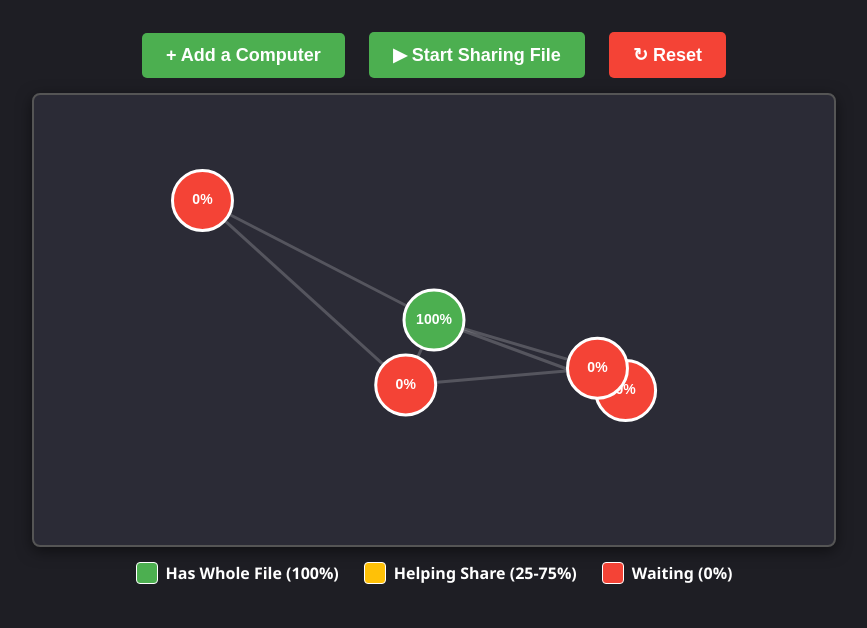
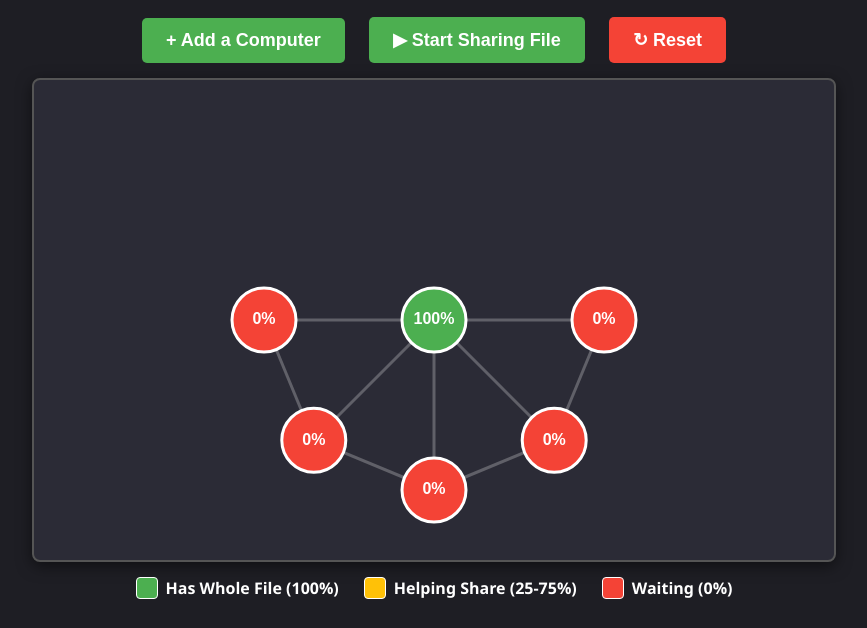
Before and after one commit to LuHa19/P-2-P, a plain HTML site: page index.html in a window 1280 px wide. Shown: the part 172-800 px from the top of the page, without its empty margins (206-1073 px from the left). Drawn offline with Linux system fonts and the light colour scheme.

Commit message:
Adjust canvas height and node connection logic

```diff
--- a/index.html
+++ b/index.html
@@ -57,7 +57,7 @@
     <button id="resetBtn">↻ Reset</button>
 </div>
 
-<canvas id="networkCanvas" width="800" height="450"></canvas>
+<canvas id="networkCanvas" width="800" height="480"></canvas>
 
 <div class="legend">
     <div class="legend-item"><div class="color-box" style="background: #4CAF50;"></div> Has Whole File (100%)</div>
@@ -72,7 +72,7 @@
     let nodes = [];
     let edges = [];
     let packets = [];
-    const maxNodes = 10; // Kept smaller for a cleaner look
+    const maxNodes = 9; // 1 center seeder + 8 outer leechers
     let animationId;
     let isSharing = false;
 
@@ -84,7 +84,7 @@
             this.status = 'empty';
             this.chunks = 0;
             this.maxChunks = 4; // Simplified to 4 easy steps (25%, 50%, 75%, 100%)
-            this.radius = 30; // Made larger for visibility
+            this.radius = 32; // Kept large for visibility
         }
         draw() {
             ctx.beginPath();
@@ -102,7 +102,7 @@
             ctx.stroke();
 
             ctx.fillStyle = '#fff';
-            ctx.font = 'bold 14px Arial';
+            ctx.font = 'bold 16px Arial';
             ctx.textAlign = 'center';
             ctx.textBaseline = 'middle';
 
@@ -121,7 +121,7 @@
             ctx.beginPath();
             ctx.moveTo(this.node1.x, this.node1.y);
             ctx.lineTo(this.node2.x, this.node2.y);
-            ctx.strokeStyle = 'rgba(255, 255, 255, 0.2)';
+            ctx.strokeStyle = 'rgba(255, 255, 255, 0.25)';
             ctx.lineWidth = 3;
             ctx.stroke();
         }
@@ -141,7 +141,7 @@
             const x = this.source.x + (this.target.x - this.source.x) * this.progress;
             const y = this.source.y + (this.target.y - this.source.y) * this.progress;
             ctx.beginPath();
-            ctx.arc(x, y, 8, 0, Math.PI * 2); // Bigger packet
+            ctx.arc(x, y, 8, 0, Math.PI * 2);
             ctx.fillStyle = '#00BCD4';
             ctx.fill();
             ctx.strokeStyle = '#fff';
@@ -157,19 +157,30 @@
         isSharing = false;
 
         // Add one initial seeder in the center
-        addNode(true, canvas.width / 2, canvas.height / 2);
+        addNode(true);
 
-        // Add initial leechers
-        for(let i=0; i<4; i++) { addNode(false); }
+        // Add initial leechers in a circle
+        for(let i=0; i<5; i++) { addNode(false); }
     }
 
-    function addNode(isSeeder = false, forceX = null, forceY = null) {
+    function addNode(isSeeder = false) {
         if (nodes.length >= maxNodes) return;
 
         const id = nodes.length;
-        const padding = 80;
-        const x = forceX || (padding + Math.random() * (canvas.width - padding * 2));
-        const y = forceY || (padding + Math.random() * (canvas.height - padding * 2));
+        let x, y;
+
+        if (id === 0) {
+            // Place the first node (Seeder) exactly in the center
+            x = canvas.width / 2;
+            y = canvas.height / 2;
+        } else {
+            // Place subsequent nodes in a perfect circle around the center
+            const radius = 170; // Distance from the center
+            // Distribute them evenly based on maxNodes
+            const angle = (id - 1) * (Math.PI * 2) / (maxNodes - 1);
+            x = (canvas.width / 2) + radius * Math.cos(angle);
+            y = (canvas.height / 2) + radius * Math.sin(angle);
+        }
 
         const newNode = new Node(id, x, y);
         if (isSeeder) {
@@ -178,18 +189,19 @@
         }
         nodes.push(newNode);
 
-        if (nodes.length > 1) {
-            let availableNodes = [...nodes].filter(n => n.id !== newNode.id);
-            availableNodes.sort((a, b) => {
-                let distA = Math.hypot(a.x - newNode.x, a.y - newNode.y);
-                let distB = Math.hypot(b.x - newNode.x, b.y - newNode.y);
-                return distA - distB;
-            });
+        // --- CLEAN TOPOLOGY CONNECTIONS ---
+        if (id > 0) {
+            // 1. Connect new node to the Center Seeder (Node 0)
+            edges.push(new Edge(newNode, nodes[0]));
 
-            // Connect to 2 nearest neighbors to create a visible mesh
-            let numConnections = Math.min(2, availableNodes.length);
-            for(let i=0; i<numConnections; i++) {
-                edges.push(new Edge(newNode, availableNodes[i]));
+            // 2. Connect new node to its immediate neighbor in the circle
+            if (id > 1) {
+                edges.push(new Edge(newNode, nodes[id - 1]));
+            }
+
+            // 3. If it's the final node, close the circle by connecting it back to the first outer node
+            if (id === maxNodes - 1) {
+                edges.push(new Edge(newNode, nodes[1]));
             }
         }
     }
@@ -228,7 +240,6 @@
 
         nodes.forEach(n => n.draw());
 
-        // Slower dispatch rate so students can follow the logic
         if (isSharing && Math.random() < 0.05) {
             let senders = nodes.filter(n => n.chunks > 0);
             if (senders.length > 0) {
@@ -236,7 +247,6 @@
                 let neighbors = findNeighbors(sender);
                 let validTargets = neighbors.filter(n => n.chunks < n.maxChunks);
 
-                // Ensure a sender doesn't flood a single target visually
                 if (validTargets.length > 0 && packets.length < 5) {
                     let target = validTargets[Math.floor(Math.random() * validTargets.length)];
                     packets.push(new Packet(sender, target));
```
